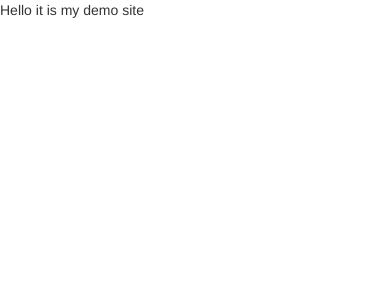
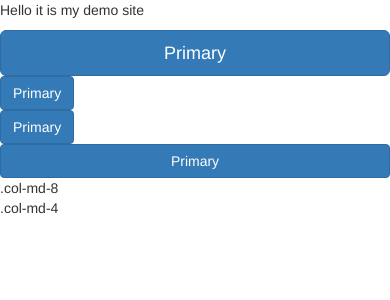
Before and after one commit to aiaal-n/SiteDemo, a Django app: page / in a window 390 px wide. Shown: the top 300 px of the page. Run offline with Django 3.2, Linux system fonts and the light colour scheme; some libraries are stand-ins or nearby versions.

Commit message:
Добавил кнопки по колоннам

```diff
--- a/polls/templates/index.html
+++ b/polls/templates/index.html
@@ -10,5 +10,18 @@
  <p>Hello it is my demo site</p>
 <script src="https://ajax.googleapis.com/ajax/libs/jquery/1.11.3/jquery.min.js"></script>
 <script src="{% static 'bootstrap/js/bootstrap.min.js' %}"></script>
+<div class="row">
+  <div class="col-md-2"><button type="button" class="btn btn-primary btn-lg btn-block">Primary</button></div>
+  <!-- <div class="col-md-1"><button type="button" class="btn btn-primary">Primary</button></div> -->
+  <div class="col-md-1"><button type="button" class="btn btn-primary">Primary</button></div>
+  <div class="col-md-1"><button type="button" class="btn btn-primary">Primary</button></div>
+  <div class="col-md-8"><button type="button" class="btn btn-primary btn-block">Primary</button></div>
+
+</div>
+<div class="row">
+  <div class="col-md-8">.col-md-8</div>
+  <div class="col-md-4">.col-md-4</div>
+</div>
+
 </body>
 </html>
```
